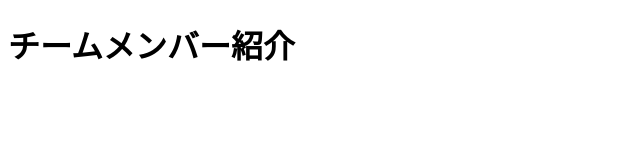
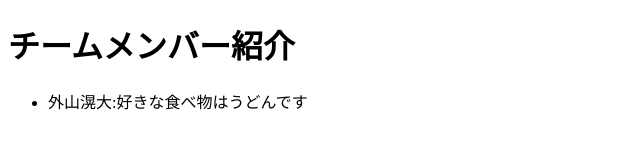
Before and after one commit to kokoro0107/kyoudou, a plain HTML site: page index.html in a window 1280 px wide. Shown: the whole page, without its empty margins (0-640 px from the left). Drawn offline with Linux system fonts and the light colour scheme.

Commit message:
Update index.html

```diff
--- a/index.html
+++ b/index.html
@@ -6,7 +6,7 @@
 <body>
     <h1>チームメンバー紹介</h1>
     <ul>
-
+        <li>外山滉大:好きな食べ物はうどんです</li>
     </ul>
 </body>
 </html>
```
